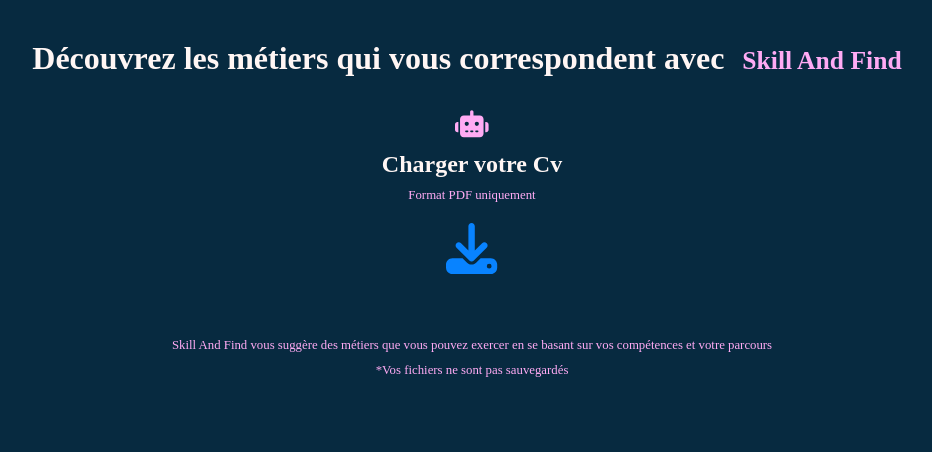
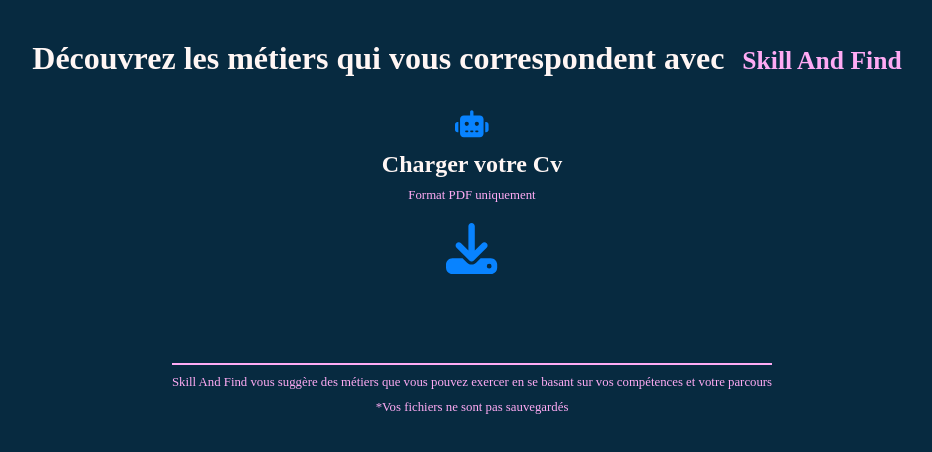
Before and after one commit to Lodrick-Dev/SkillAndFind, a React (Create React App) app: page / in a window 1280 px wide. Shown: the top 452 px of the page, without its empty margins (168-1100 px from the left). Built offline with nearby package versions, Linux system fonts and the light colour scheme.

Commit message:
💄 lil update style to colors

```diff
--- a/src/Forms/UploadCv.tsx
+++ b/src/Forms/UploadCv.tsx
@@ -88,7 +88,7 @@
       </div>
       {readyAnalyse && (
         <div>
-          <span>{nameFile}</span>
+          <p className="name-file">{nameFile}</p>
           <Button text="L'analyse de l'IA" actionClick={handleSub} />
         </div>
       )}
@@ -108,6 +108,14 @@
     font-size: 0.6em;
     margin-top: 10px;
   }
+  .name-file {
+    font-size: 0.7em;
+    border-radius: 3px;
+    color: ${COLORS.second};
+    /* background: ${COLORS.second}; */
+    border-bottom: solid 2px ${COLORS.second};
+    margin-bottom: 15px;
+  }
   .div-cv-upload > .icon-download {
     cursor: pointer;
     margin: 10px auto 50px;
--- a/src/Home/Home.tsx
+++ b/src/Home/Home.tsx
@@ -58,7 +58,7 @@
     }
   }
   .icon-bot {
-    color: ${COLORS.second};
+    color: ${COLORS.blue};
     font-size: 2.1em;
     cursor: pointer;
   }
@@ -68,6 +68,8 @@
     font-size: 0.8em;
   }
   .info-bottom {
-    margin-top: 10px;
+    padding-top: 10px;
+    border-top: solid 2px ${COLORS.second};
+    margin-top: 35px;
   }
 `;
```
